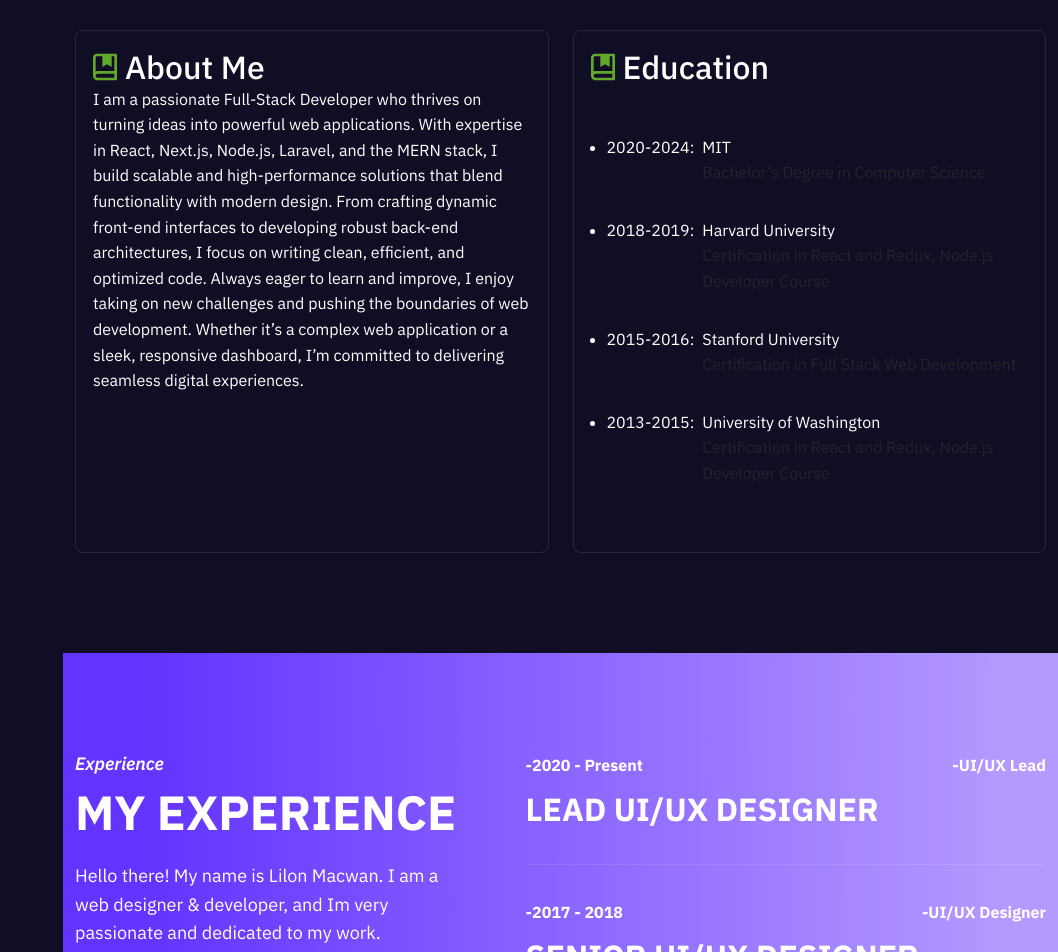
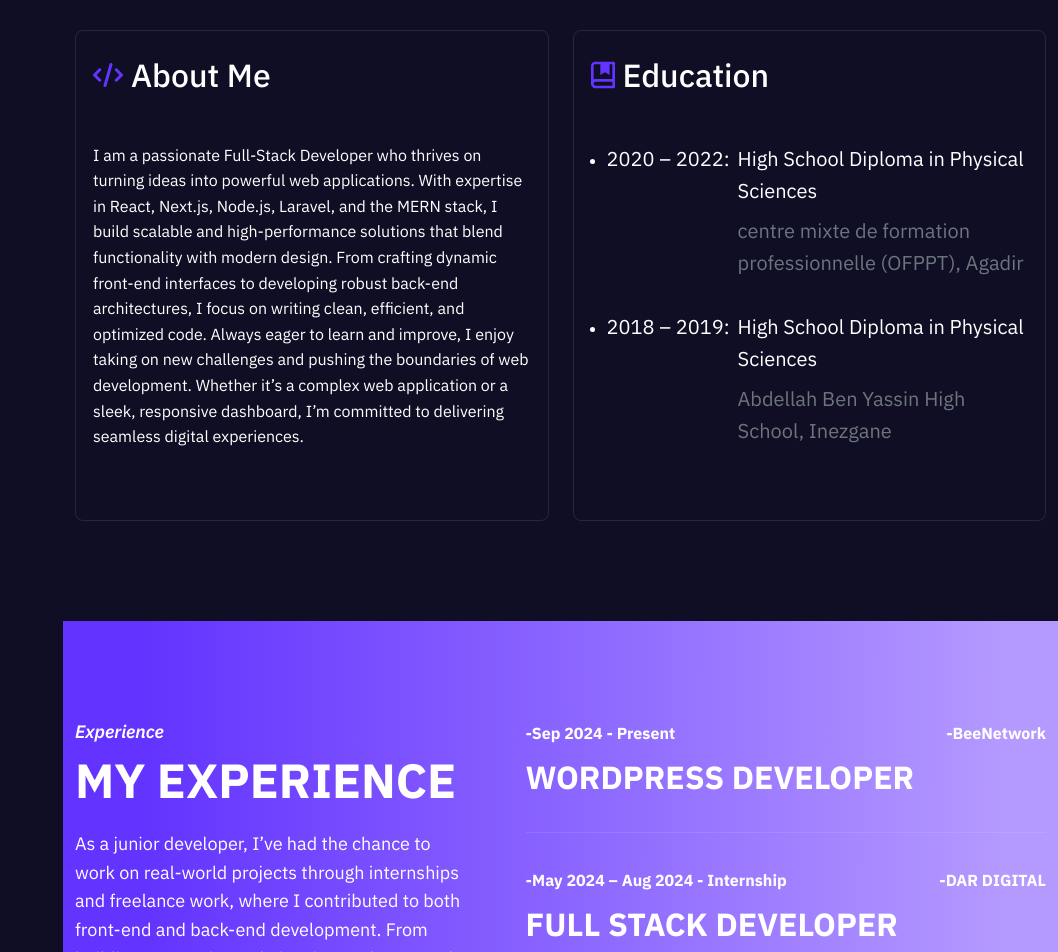
Before and after one commit to Charifa01/portfolio, a React (Vite) app: page / in a window 1280 px wide. Shown: the part 1040-1992 px from the top of the page, without its empty margins (222-1280 px from the left). Built offline with nearby package versions, Linux system fonts and the light colour scheme.

Commit message:
commit changes

```diff
--- a/src/components/About/About.jsx
+++ b/src/components/About/About.jsx
@@ -12,15 +12,15 @@ const About = ({ data }) => {
       <div className="container">
         <SectionHeading title="WELCOME TO..." subTitle="Nice to meet you!" />
         <div className="row">
-						<div className="col-lg-6 pt-3">
-							<div className="rounded-3 border-class position-relative h-100 overflow-hidden">
-								<div className="box-linear-animation p-md-6 p-3 ">
-                <div className="d-flex align-items-center">
-										<svg xmlns="http://www.w3.org/2000/svg" width={24} height={28} viewBox="0 0 24 28" fill="none">
-											<path className="fill-primary-2" d="M0 22.667V4.66699C0 2.45786 1.79087 0.666992 4 0.666992H22.6667C23.4031 0.666992 24 1.26395 24 2.00033V26.0003C24 26.7367 23.4031 27.3337 22.6667 27.3337H4.66667C2.08933 27.3337 0 25.2443 0 22.667ZM21.3333 24.667V20.667H4.66667C3.56209 20.667 2.66667 21.5625 2.66667 22.667C2.66667 23.7715 3.56209 24.667 4.66667 24.667H21.3333ZM9.33333 3.33366H4C3.26363 3.33366 2.66667 3.93062 2.66667 4.66699V18.4494C3.27284 18.1614 3.95093 18.0003 4.66667 18.0003H21.3333V3.33366H18.6667V14.0003L14 11.3337L9.33333 14.0003V3.33366Z" fill="#62A92B" />
-										</svg>
-										<h2 className="mb-0 ms-2">About Me</h2>
-									</div>
+			<div className="col-lg-6 pt-3">
+				<div className="rounded-3 border-class position-relative h-100 overflow-hidden">
+				  <div className="box-linear-animation p-md-6 py-4 px-3 ">
+                    <div className="d-flex align-items-center mb-5">
+						<svg xmlns="http://www.w3.org/2000/svg" viewBox="0 0 640 512" width={30} height={30}>
+							<path d="M392.8 1.2c-17-4.9-34.7 5-39.6 22l-128 448c-4.9 17 5 34.7 22 39.6s34.7-5 39.6-22l128-448c4.9-17-5-34.7-22-39.6zm80.6 120.1c-12.5 12.5-12.5 32.8 0 45.3L562.7 256l-89.4 89.4c-12.5 12.5-12.5 32.8 0 45.3s32.8 12.5 45.3 0l112-112c12.5-12.5 12.5-32.8 0-45.3l-112-112c-12.5-12.5-32.8-12.5-45.3 0zm-306.7 0c-12.5-12.5-32.8-12.5-45.3 0l-112 112c-12.5 12.5-12.5 32.8 0 45.3l112 112c12.5 12.5 32.8 12.5 45.3 0s12.5-32.8 0-45.3L77.3 256l89.4-89.4c12.5-12.5 12.5-32.8 0-45.3z" fill="#6333ff"/>
+						</svg>
+						<h2 className="mb-0 ms-2">About Me</h2>
+				</div>
                   <p>
                   I am a passionate Full-Stack Developer who thrives on turning ideas into powerful web applications. With expertise in React, Next.js, Node.js, Laravel, and the MERN stack, I build scalable and high-performance solutions that blend functionality with modern design.
 
--- a/src/components/Education/Education.jsx
+++ b/src/components/Education/Education.jsx
@@ -5,10 +5,10 @@ export default function Education() {
 		<>
 			 <div className="col-lg-6 pt-3">
 							<div className="rounded-3 border-class position-relative h-100 overflow-hidden">
-								<div className="box-linear-animation p-md-6 p-3 ">
+								<div className="box-linear-animation p-md-6 py-4 px-3 ">
 									<div className="d-flex align-items-center">
-										<svg xmlns="http://www.w3.org/2000/svg" width={24} height={28} viewBox="0 0 24 28" fill="none">
-											<path className="fill-primary-2" d="M0 22.667V4.66699C0 2.45786 1.79087 0.666992 4 0.666992H22.6667C23.4031 0.666992 24 1.26395 24 2.00033V26.0003C24 26.7367 23.4031 27.3337 22.6667 27.3337H4.66667C2.08933 27.3337 0 25.2443 0 22.667ZM21.3333 24.667V20.667H4.66667C3.56209 20.667 2.66667 21.5625 2.66667 22.667C2.66667 23.7715 3.56209 24.667 4.66667 24.667H21.3333ZM9.33333 3.33366H4C3.26363 3.33366 2.66667 3.93062 2.66667 4.66699V18.4494C3.27284 18.1614 3.95093 18.0003 4.66667 18.0003H21.3333V3.33366H18.6667V14.0003L14 11.3337L9.33333 14.0003V3.33366Z" fill="#62A92B" />
+										<svg  xmlns="http://www.w3.org/2000/svg" width={24} height={28} viewBox="0 0 24 28" fill="none">
+											<path d="M0 22.667V4.66699C0 2.45786 1.79087 0.666992 4 0.666992H22.6667C23.4031 0.666992 24 1.26395 24 2.00033V26.0003C24 26.7367 23.4031 27.3337 22.6667 27.3337H4.66667C2.08933 27.3337 0 25.2443 0 22.667ZM21.3333 24.667V20.667H4.66667C3.56209 20.667 2.66667 21.5625 2.66667 22.667C2.66667 23.7715 3.56209 24.667 4.66667 24.667H21.3333ZM9.33333 3.33366H4C3.26363 3.33366 2.66667 3.93062 2.66667 4.66699V18.4494C3.27284 18.1614 3.95093 18.0003 4.66667 18.0003H21.3333V3.33366H18.6667V14.0003L14 11.3337L9.33333 14.0003V3.33366Z" fill="#6333ff" />
 										</svg>
 										<h2 className="mb-0 ms-2">Education</h2>
 									</div>
@@ -16,37 +16,19 @@ export default function Education() {
 										<ul className="ps-3">
 											<li className="position-relative z-1 mb-3">
 												<div className="d-flex gap-2">
-													<p className="text-300 text-nowrap fw-regular mb-0">2020-2024:</p>
+													<p className="text-300 text-nowrap fw-regular mb-0 fs-5">2020 – 2022:</p>
 													<div>
-														<span className="text-primary-2">MIT</span>
-														<p className="text-dark">Bachelor’s Degree in Computer Science</p>
+														<span className="text-primary-2 fs-5">High School Diploma in Physical Sciences</span>
+														<p className="text-secondary pt-2 fs-5">centre mixte de formation professionnelle (OFPPT), Agadir</p>
 													</div>
 												</div>
 											</li>
 											<li className="position-relative z-1 mb-3">
-												<div className="d-flex gap-2">
-													<p className="text-300 text-nowrap fw-regular mb-0">2018-2019:</p>
+											<div className="d-flex gap-2">
+													<p className="text-300 text-nowrap fw-regular mb-0 fs-5">2018 – 2019:</p>
 													<div>
-														<span className="text-primary-2">Harvard University</span>
-														<p className="text-dark">Certification in React and Redux, Node.js Developer Course</p>
-													</div>
-												</div>
-											</li>
-											<li className="position-relative z-1 mb-3">
-												<div className="d-flex gap-2">
-													<p className="text-300 text-nowrap fw-regular mb-0">2015-2016:</p>
-													<div>
-														<span className="text-primary-2">Stanford University</span>
-														<p className="text-dark">Certification in Full Stack Web Development</p>
-													</div>
-												</div>
-											</li>
-											<li className="position-relative z-1 mb-3">
-												<div className="d-flex gap-2">
-													<p className="text-300 text-nowrap fw-regular mb-0">2013-2015:</p>
-													<div>
-														<span className="text-primary-2">University of Washington</span>
-														<p className="text-dark">Certification in React and Redux, Node.js Developer Course</p>
+														<span className="text-primary-2 fs-5">High School Diploma in Physical Sciences</span>
+														<p className="text-secondary pt-2 fs-5">Abdellah Ben Yassin High School, Inezgane</p>
 													</div>
 												</div>
 											</li>
--- a/src/data.json
+++ b/src/data.json
@@ -68,26 +68,26 @@
     }
   },
   "experienceData": {
-    "text": "Hello there! My name is Lilon Macwan. I am a web designer & developer, and Im very passionate and dedicated to my work.",
+    "text": "As a junior developer, I’ve had the chance to work on real-world projects through internships and freelance work, where I contributed to both front-end and back-end development. From building responsive websites in WordPress and Elementor to creating dynamic dashboards using Laravel, Vue.js, and the MERN stack, each experience helped me grow technically and professionally.",
     "resumeCv": "/Resume.pdf",
     "experience": [
       {
-        "start": "2020",
+        "start": "Sep 2024",
         "end": "Present",
-        "title": "LEAD UI/UX DESIGNER",
-        "subtitle": "UI/UX Lead"
+        "title": "WORDPRESS DEVELOPER",
+        "subtitle": "BeeNetwork"
       },
       {
-        "start": "2017",
-        "end": "2018",
-        "title": "SENIOR UI/UX DESIGNER",
-        "subtitle": "UI/UX Designer"
+        "start": "May 2024 – Aug 2024",
+        "end": "Internship",
+        "title": "FULL STACK DEVELOPER ",
+        "subtitle": "DAR DIGITAL"
       },
       {
-        "start": "2015",
-        "end": "2017",
-        "title": "WEB DESIGN AND DEVELOPER",
-        "subtitle": "Jr. UI/UX Designer"
+        "start": "May 2022 – Jun 2022",
+        "end": "Internship",
+        "title": "FRONT-END DEVELOPER",
+        "subtitle": "PUBMARO"
       }
     ]
   },
--- a/src/sass/elements/_style.scss
+++ b/src/sass/elements/_style.scss
@@ -314,7 +314,7 @@ a {
   .section-heading {
     margin: 0;
     p {
-      max-width: 370px;
+      max-width: 420px;
       font-size: 18px;
       @include down-md {
         max-width: 100%;
```
